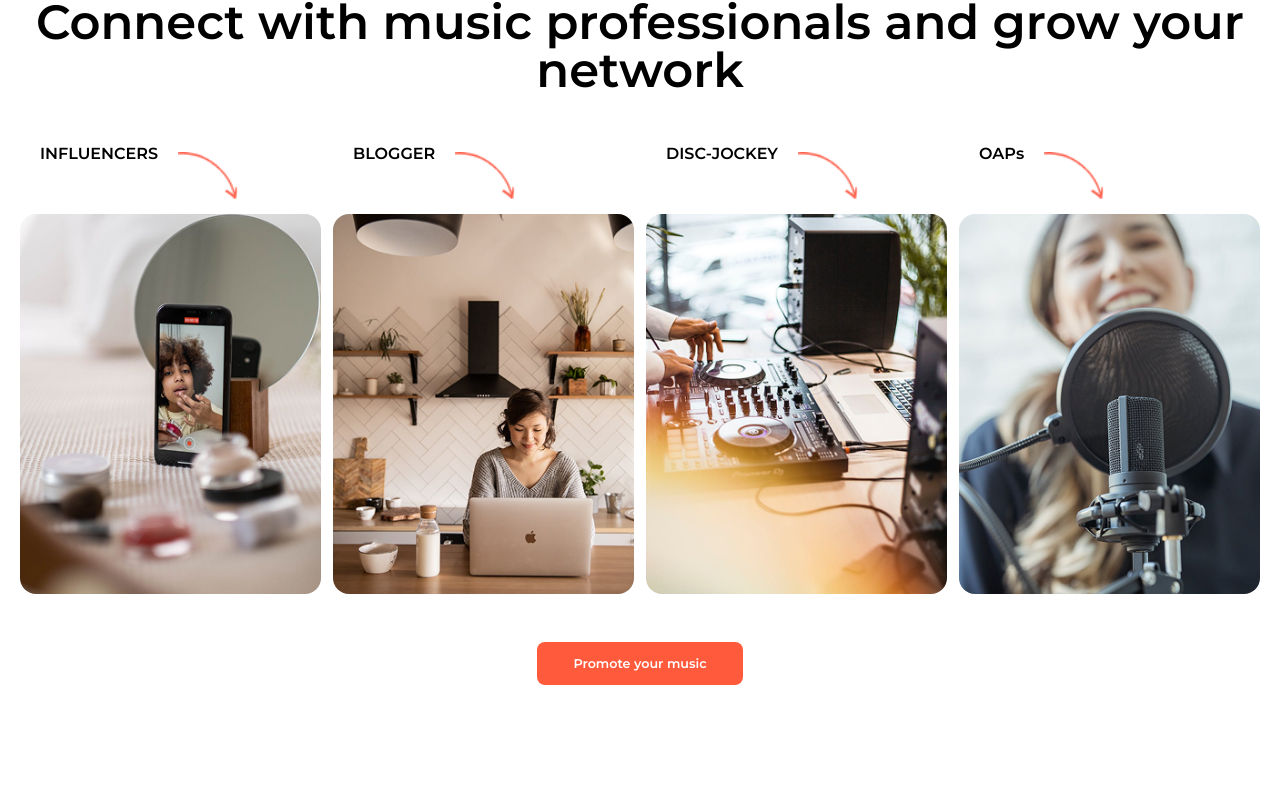
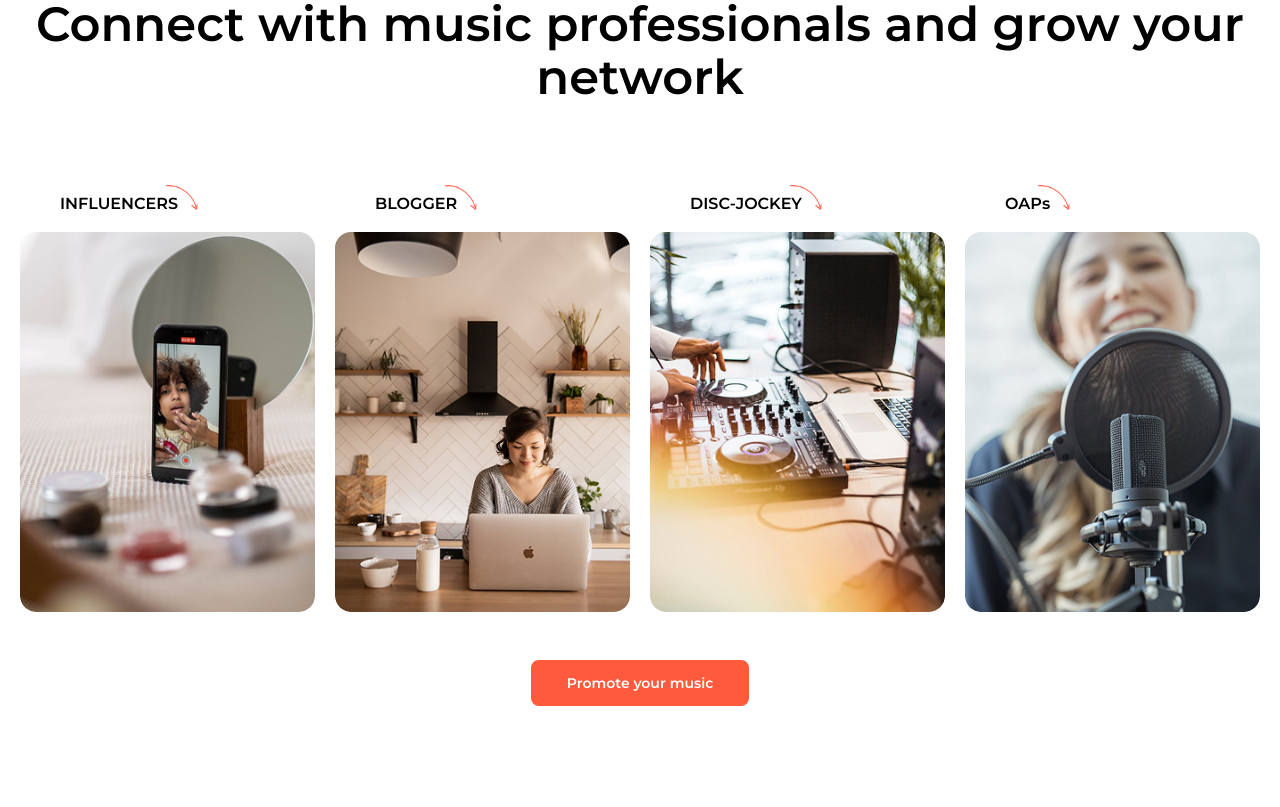
Before and after one commit to Menzo101/newBanger, a React (Vite) app: page / in a window 1280 px wide. Shown: the part 1593-2400 px from the top of the page. Built offline with nearby package versions, Linux system fonts and the light colour scheme; a web font is replaced by a local one.

Commit message:
changename

```diff
--- a/src/App.jsx
+++ b/src/App.jsx
@@ -17,7 +17,7 @@ function App() {
   return (
     <>
       <Home />
-      {/* <ChangeBackground /> */}
+      <ChangeBackground />
       {/* <Navbar />
       <HeroComponent />
       <WhatWeDo />
--- a/src/components/BangerGallery.jsx
+++ b/src/components/BangerGallery.jsx
@@ -1,6 +1,6 @@
 import React from "react";
 import "./bangergallery.css";
-import { people } from "../data.js";
+import { peopleTwo } from "../data.js";
 
 const BangerGallery = () => {
   return (
@@ -10,7 +10,7 @@ const BangerGallery = () => {
           Connect with music professionals and grow your <br /> network
         </h2>
         <div className="network-grid">
-          {people.map((item, index) => (
+          {peopleTwo.map((item, index) => (
             <div key={index} className="network-card-wrapper">
               <div className="card-header">
                 <span className="card-label">{item.label}</span>
--- a/src/components/ChangeBackground.jsx
+++ b/src/components/ChangeBackground.jsx
@@ -1,36 +1,52 @@
 import React from "react";
+import { peopleTwo } from "../data.js";
 import "./changebackground.css";
 
 const ChangeBackground = () => {
   return (
     <>
-      <section class="network-section">
-        <h2 class="network-title">
+      <section className="network-section">
+        <h2 className="network-title">
           Connect with music professionals and grow your <br /> network
         </h2>
 
-        <div class="network-grid">
-          <div class="network-card-wrapper">
-            <div class="card-header">
-              <span class="card-label">INFLUENCERS</span>
-              <span class="card-line"></span>
+        <div className="network-grid">
+          {peopleTwo.map((item, index) => (
+            <div key={index} className="network-card-wrapper">
+              {/* Default image */}
+              <img
+                src={item.img}
+                alt={item.label}
+                className="network-card default-img"
+              />
+
+              {/* Hover image */}
+              <img
+                src={item.hoverImg}
+                alt={item.label}
+                className="network-card hover-img"
+              />
+
+              {/* Top text + arrow (default on top of image) */}
+              <div className="card-header">
+                <div className="div">
+                  <span className="card-label">{item.label}</span>
+                </div>
+
+                <img src={item.icon} alt="arrow" className="card-arrow" />
+              </div>
+
+              {/* Overlay text + arrow + red line (appear on hover over hover image) */}
+              <div className="card-overlay">
+                <span className="card-label">{item.label}</span>
+                <img src={item.icon} alt="arrow" className="card-arrow" />
+                <div className="red-line"></div>
+              </div>
             </div>
-
-            <img src="img/influencer.jpg" class="network-card default-img" />
-
-            <img
-              src="img/influencer-hover.jpg"
-              class="network-card hover-img"
-            />
-
-            <div class="card-overlay">
-              <span class="card-label">INFLUENCERS</span>
-              <span class="card-line"></span>
-            </div>
-          </div>
+          ))}
         </div>
 
-        <button class="card-btn">Promote your music</button>
+        <button id="card-btn">Promote your music</button>
       </section>
     </>
   );
--- a/src/components/changebackground.css
+++ b/src/components/changebackground.css
@@ -1,10 +1,14 @@
 .network-section {
     padding: 60px 20px;
+    background: #fff;
+
 }
 
 .network-title {
+    font-family: Montserrat, sans-serif;
+    font-weight: 600;
     font-size: 48px;
-    font-weight: 600;
+    line-height: 1.1;
     text-align: center;
 }
 
@@ -13,5 +17,124 @@
     margin: 3rem auto;
     display: grid;
     grid-template-columns: repeat(auto-fit, minmax(240px, 1fr));
+    gap: 20px;
+}
+
+.network-card-wrapper {
+    position: relative;
+    width: 100%;
+    overflow: hidden;
+    border-radius: 16px;
+    cursor: pointer;
+}
+
+/* Images */
+.network-card {
+    width: 100%;
+    height: 380px;
+    object-fit: cover;
+    border-radius: 16px;
+    display: block;
+    transition: opacity 0.5s ease;
+    margin-top: 5rem;
+}
+
+.hover-img {
+    position: absolute;
+    top: 0;
+    left: 0;
+    opacity: 0;
+}
+
+.network-card-wrapper:hover .default-img {
+    opacity: 0;
+}
+
+.network-card-wrapper:hover .hover-img {
+    opacity: 1;
+}
+
+/* Top header (text + arrow on top of image) */
+.card-header {
+    position: absolute;
+    top: 20px;
+    left: 20px;
+    display: flex;
+    align-items: center;
     gap: 12px;
+    z-index: 2;
+    display: flex;
+
+    flex-direction: row-reverse;
+    transition: opacity 0.5s ease;
+    color: black
 }
+
+.network-card-wrapper:hover .card-header {
+    opacity: 0;
+    /* disappear on hover */
+}
+
+.card-header .card-label {
+    font-family: Montserrat, sans-serif;
+    font-weight: 600;
+    font-size: 16px;
+}
+
+.card-header .card-arrow {
+    width: 32px;
+    height: 32px;
+    object-fit: contain;
+}
+
+/* Hover overlay (text + arrow + red line) */
+.card-overlay {
+    position: absolute;
+    bottom: 20px;
+    left: 20px;
+    display: flex;
+    align-items: center;
+    gap: 12px;
+    opacity: 0;
+    transition: all 0.5s ease;
+    z-index: 2;
+}
+
+.network-card-wrapper:hover .card-overlay {
+    opacity: 1;
+}
+
+.card-overlay .card-label {
+    font-family: Montserrat, sans-serif;
+    font-weight: 600;
+    font-size: 16px;
+    color: #fff;
+}
+
+.card-overlay .card-arrow {
+    width: 32px;
+    height: 32px;
+    object-fit: contain;
+}
+
+/* Red line below overlay text */
+
+
+/* Button */
+#card-btn {
+    display: block;
+    margin: 3rem auto 0;
+    padding: 14px 36px;
+    background: #ff5a3c;
+    color: #fff;
+    border: none;
+    border-radius: 8px;
+    font-size: 14px;
+    font-weight: 600;
+    font-family: Montserrat, sans-serif;
+    cursor: pointer;
+}
+
+.card-arrow {
+    margin-left: 6rem;
+}
--- a/src/data.js
+++ b/src/data.js
@@ -3,14 +3,22 @@ import galleryone from "./assets/galleryone.png";
 import gallerytwo from "./assets/gallerytwo.png";
 import gallerythree from "./assets/gallerythree.png";
 import galleryfour from "./assets/oappicture.png";
+import galleryfive from "./assets/influlenceroverlay.png";
+import gallerysix from "./assets/bloggeroverlay.png";
+
 import iconone from "./assets/iconone.png";
 import icontwo from "./assets/icontwo.png";
 import iconthree from "./assets/iconthree.png";
 
-export const people = [
-  { label: "INFLUENCERS", img: galleryone, icon: arrow },
-  { label: "BLOGGER", img: gallerytwo, icon: arrow },
-  { label: "DISC-JOCKEY", img: gallerythree, icon: arrow },
+export const peopleTwo = [
+  { label: "INFLUENCERS", img: galleryone, hoverImg: gallerysix, icon: arrow },
+  { label: "BLOGGER", img: gallerytwo, hoverImg: galleryfive, icon: arrow },
+  {
+    label: "DISC-JOCKEY",
+    img: gallerythree,
+    hoverImg: galleryfour,
+    icon: arrow,
+  },
   { label: "OAPs", img: galleryfour, icon: arrow },
 ];
 
@@ -35,6 +43,7 @@ export const steps = [
   },
 ];
 
+//
 export const faqs = [
   {
     question: "What is the purpose of NewBanger?",
```
Also changed, not shown: src/assets/bloggeroverlay.png (renamed from src/assets/Blogger Overlay img.png), src/assets/influlenceroverlay.png (renamed from src/assets/Influencer Overlay img.png).
